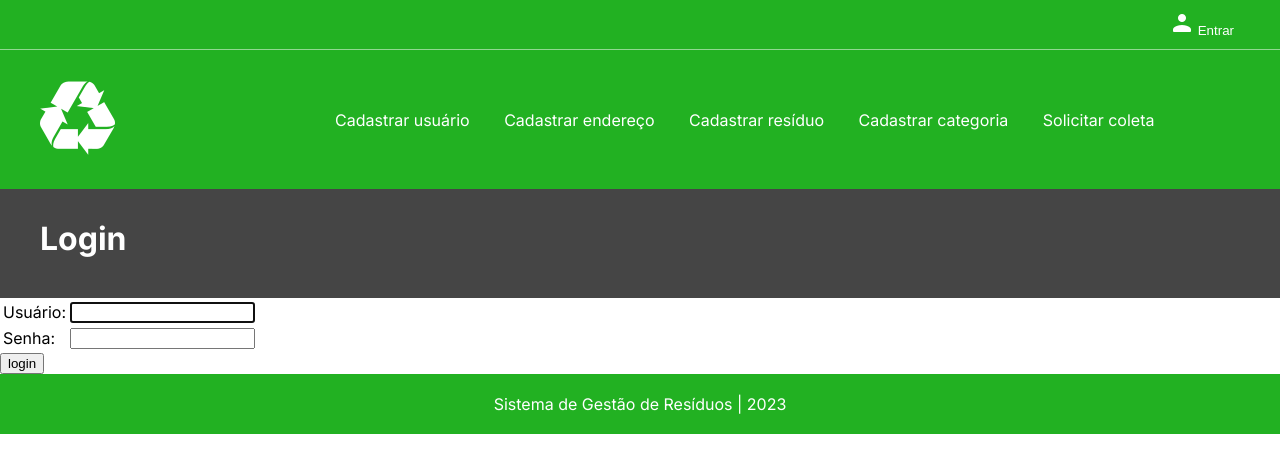
After one commit to Zaysu/Residuo, a Django app: page /accounts/login/ in a window 1280 px wide. The commit adds this page. Shown: the top 473 px of the page. Run offline with Django 4.2, Linux system fonts and the light colour scheme.

Commit message:
Adicionando Login e Logout

```diff
--- a/core/settings.py
+++ b/core/settings.py
@@ -71,7 +71,7 @@ DATABASES = {
         'ENGINE': 'django.db.backends.mysql',
         'NAME': 'residuo',
         'USER': 'root',
-        'PASSWORD': 'rootmysql',
+        'PASSWORD': 'mysql',
         'HOST':'localhost',
         'PORT':'3306',
     }
--- a/core/urls.py
+++ b/core/urls.py
@@ -17,4 +17,6 @@ urlpatterns = [
     path('admin/', admin.site.urls),
     path('', include('residuo.urls')),
     path('', include(route.urls)),
+    path("accounts/", include("django.contrib.auth.urls")),
+
 ]
--- a/residuo/views.py
+++ b/residuo/views.py
@@ -1,10 +1,12 @@
 from django.shortcuts import render
+from django.contrib.auth.decorators import login_required
 from .forms import PessoaForm, EnderecoForm, ResiduoForm, SolicitacaoForm, CategoriaForm
 
 
 def index(request):
     return render(request, 'index.html')
 
+@login_required
 def form_index(request):
     if request.method == 'GET':
         form = PessoaForm()
@@ -25,6 +27,7 @@ def form_index(request):
         return render(request, 'form_index.html', context)
 
 ################Endereco################
+@login_required
 def form_endereco(request):
     if request.method == 'GET':
         form = EnderecoForm()
@@ -45,6 +48,7 @@ def form_endereco(request):
         return render(request, 'form_endereco.html', context)
 
 ################Residuo################
+@login_required
 def form_residuo(request):
     if request.method == 'GET':
         form = ResiduoForm()
@@ -65,6 +69,7 @@ def form_residuo(request):
             return render(request, 'form_residuo.html', context)
 
 ################Categoria################
+@login_required
 def form_categoria(request):
     if request.method == 'GET':
         form = CategoriaForm()
--- a/templates/base.html
+++ b/templates/base.html
@@ -18,9 +18,15 @@
                 <div id="barra-superior">
                     <div class="container" id="container-barra-superior">
                         {% block barra_superior %}
-                            <button id="botao-logout">
-                                <a href="{% url 'logout'%}"><img src="{% static 'img/icone-de-usuario.png' %}"> Sair</a>
-                            </button>
+                            {% if user.is_authenticated %}
+                                <button id="botao-logout">
+                                    <a href="{% url 'logout'%}"><img src="{% static 'img/icone-de-usuario.png' %}"> Sair</a>
+                                </button>
+                            {% else %}
+                                 <button id="botao-logout">
+                                    <a href="{% url 'login'%}"><img src="{% static 'img/icone-de-usuario.png' %}"> Entrar</a>
+                                </button>
+                            {%endif%}
                         {% endblock %}
                     </div>
                 </div>
--- /dev/null
+++ b/templates/registration/login.html
@@ -0,0 +1,42 @@
+{% extends "base.html" %}
+
+{% block title %}
+    <title>Login</title>
+{% endblock %}
+
+{% block titulo_pagina %}
+    <h1>Login</h1>
+{% endblock %}
+
+{% block main %}
+
+{% if form.errors %}
+<p>Seu nome de usuário e senha não correspondem. Por favor, tente novamente.</p>
+{% endif %}
+
+{% if next %}
+    {% if user.is_authenticated %}
+    <p>Sua conta não tem acesso a esta página. Para prosseguir,
+    faça o login com uma conta que tenha acesso.</p>
+    {% else %}
+    <p>Por favor, faça o login para ver esta página.</p>
+    {% endif %}
+{% endif %}
+
+<form method="post" action="{% url 'login' %}">
+{% csrf_token %}
+<table>
+<tr>
+    <td>{{ form.username.label_tag }}</td>
+    <td>{{ form.username }}</td>
+</tr>
+<tr>
+    <td>{{ form.password.label_tag }}</td>
+    <td>{{ form.password }}</td>
+</tr>
+</table>
+
+<input type="submit" value="login">
+<input type="hidden" name="next" value="{{ next }}">
+</form>
+{%endblock%}
```
